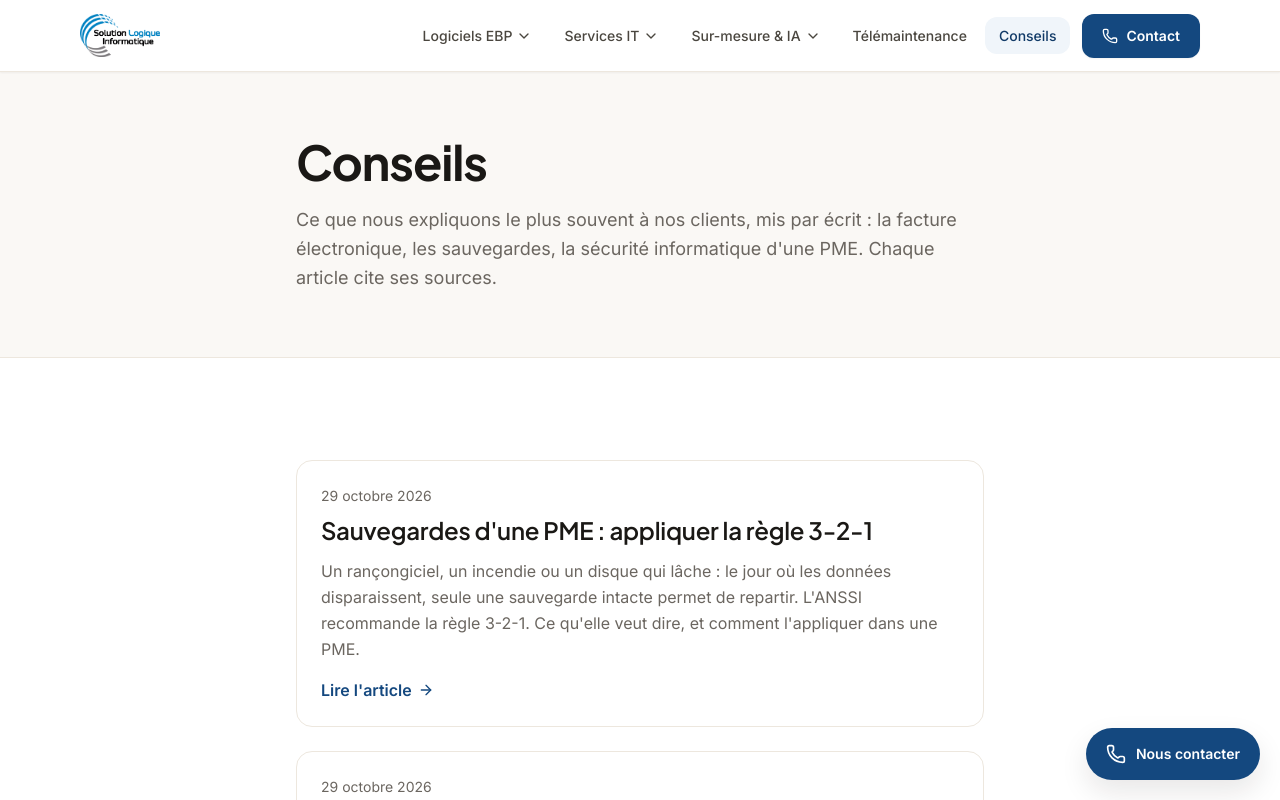
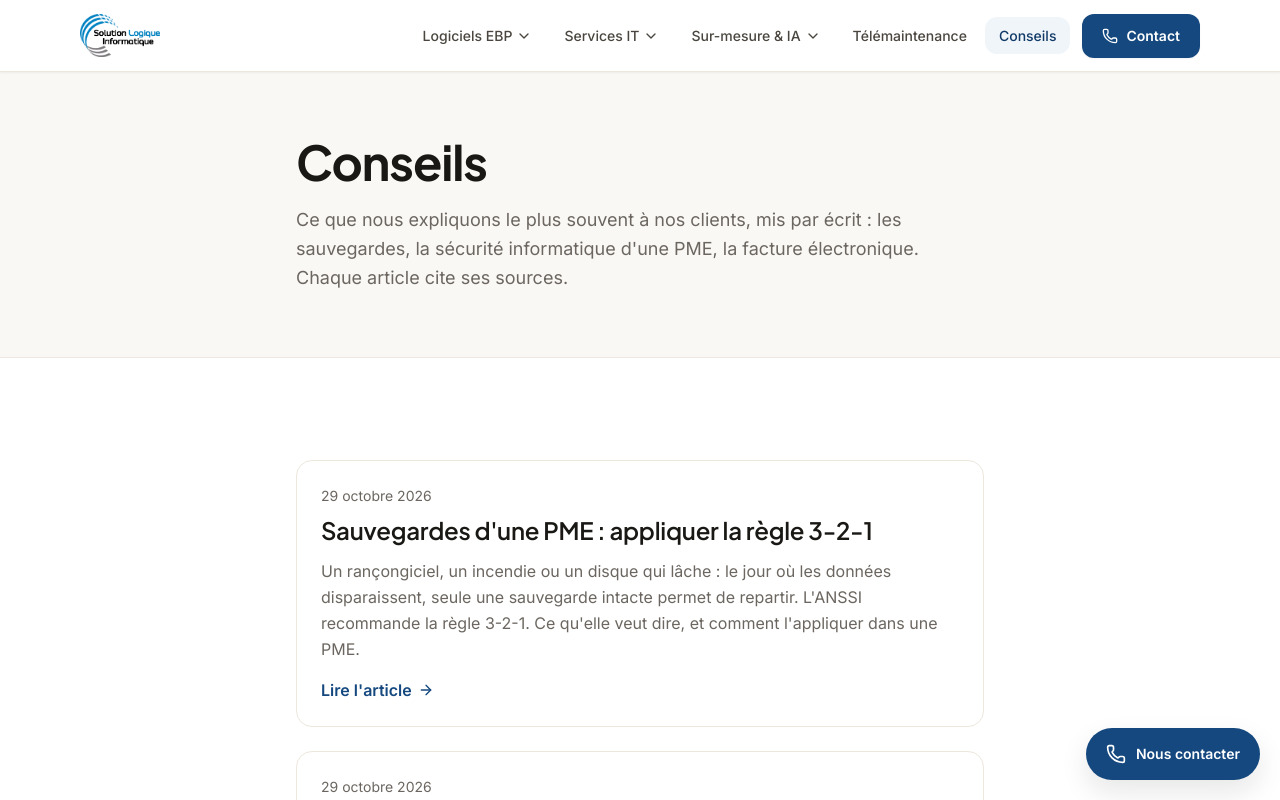
Before and after one commit to SolutionLogique/WebSolutionLogique, a Next.js app in the folder Web_NextJS/: page /conseils in a window 1280 px wide. Shown: the top 800 px of the page. Built offline with nearby package versions, Linux system fonts and the light colour scheme.

Commit message:
fix(contenu): rubrique Conseils présentée dans le nouvel ordre (sauvegardes, cybersécurité, facture électronique)

```diff
--- a/Web_NextJS/app/conseils/page.tsx
+++ b/Web_NextJS/app/conseils/page.tsx
@@ -23,8 +23,8 @@ export default function Conseils() {
         <div className="mx-auto max-w-3xl px-gutter py-14 lg:py-16">
           <h1 className="mb-4 font-display text-h1 font-bold text-sand-900">Conseils</h1>
           <p className="text-lg leading-relaxed text-sand-600">
-            Ce que nous expliquons le plus souvent à nos clients, mis par écrit : la facture
-            électronique, les sauvegardes, la sécurité informatique d&apos;une PME.
+            Ce que nous expliquons le plus souvent à nos clients, mis par écrit : les
+            sauvegardes, la sécurité informatique d&apos;une PME, la facture électronique.
             Chaque article cite ses sources.
           </p>
         </div>
--- a/Web_NextJS/lib/seo.ts
+++ b/Web_NextJS/lib/seo.ts
@@ -256,7 +256,7 @@ export const PAGES: PageSite[] = [
     chemin: "/conseils",
     titre: "Conseils informatiques pour les PME",
     description:
-      "Conseils de Solution Logique pour les PME : facture électronique, sauvegardes, cybersécurité. Des articles sourcés, écrits par notre équipe d'Annecy.",
+      "Conseils de Solution Logique pour les PME : sauvegardes, cybersécurité, facture électronique. Des articles sourcés, écrits par notre équipe d'Annecy.",
     libelle: "Conseils",
     sources: ["app/conseils/page.tsx", "lib/articles.ts"],
     prioritePlan: 0.6,
```
